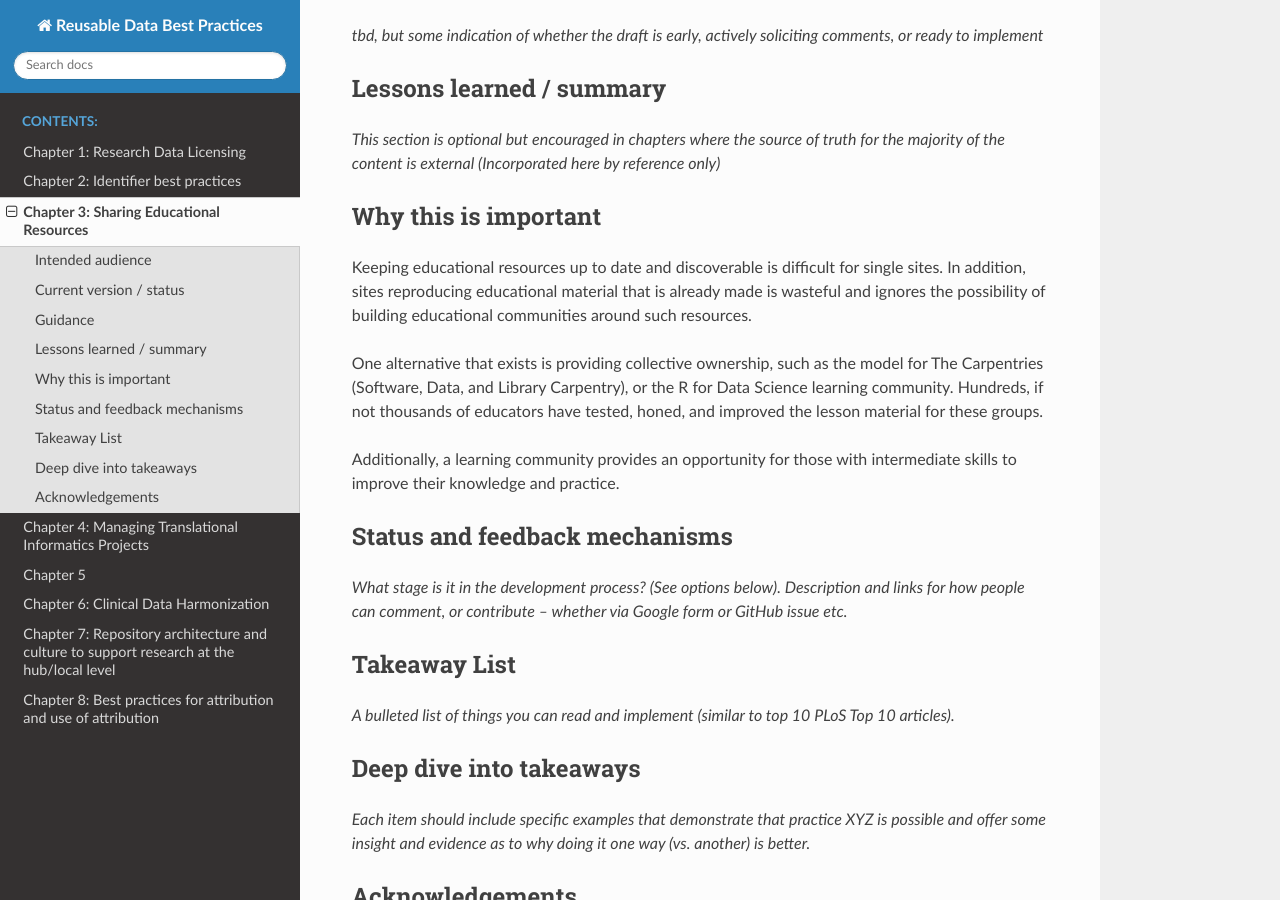
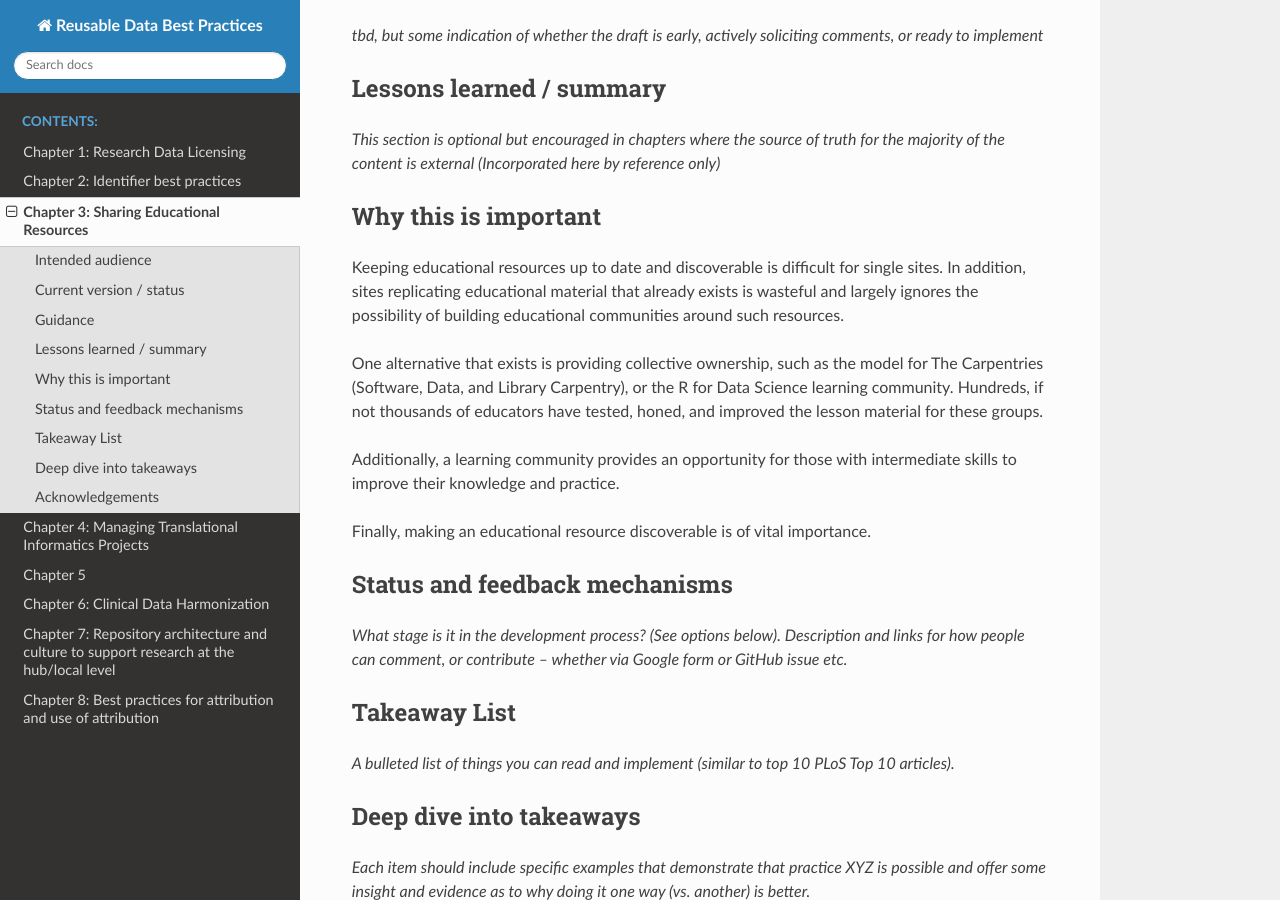
Before and after one commit to data2health/informatics-playbook, a Sphinx documentation site: the page built from docs/chapters/chapter_3.md, in a window 1280 px wide and 900 px high, scrolled down 376 px. Built offline with Sphinx 7.4.7 and the Read the Docs theme 2.0.0, drawn with Linux system fonts in a browser that asks for light colours.

Commit message:
Update chapter_3.md

```diff
--- a/docs/chapters/chapter_3.md
+++ b/docs/chapters/chapter_3.md
@@ -18,11 +18,13 @@ Educators at CTSAs who want to build a community of learners around their educat
 
 ## Why this is important
 
-Keeping educational resources up to date and discoverable is difficult for single sites. In addition, sites reproducing educational material that is already made is wasteful and ignores the possibility of building educational communities around such resources.
+Keeping educational resources up to date and discoverable is difficult for single sites. In addition, sites replicating educational material that already exists is wasteful and largely ignores the possibility of building educational communities around such resources.
 
 One alternative that exists is providing collective ownership, such as the model for The Carpentries (Software, Data, and Library Carpentry), or the R for Data Science learning community. Hundreds, if not thousands of educators have tested, honed, and improved the lesson material for these groups.
 
 Additionally, a learning community provides an opportunity for those with intermediate skills to improve their knowledge and practice.
+
+Finally, making an educational resource discoverable is of vital importance.
 
 ## Status and feedback mechanisms
 
@@ -32,6 +34,8 @@ Additionally, a learning community provides an opportunity for those with interm
 
 *A bulleted list of things you can read and implement (similar to top 10 PLoS Top 10 articles).*
 
+
+
 ## Deep dive into takeaways
 
 *Each item should include specific examples that demonstrate that practice XYZ is possible and offer some insight and evidence as to why doing it one way (vs. another) is better.*
```
